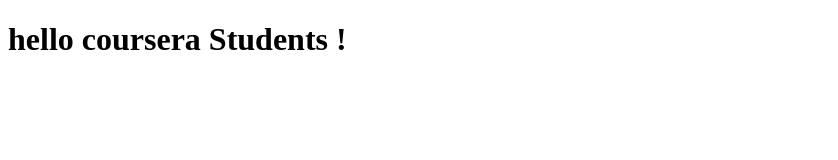
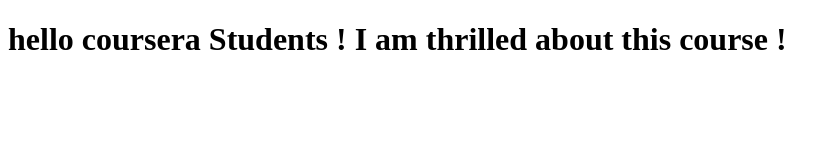
Before and after one commit to MPonchon/coursera-angjs, a plain HTML site: page index.html in a window 1280 px wide. Shown: the whole page, without its empty margins (0-838 px from the left). Drawn offline with Linux system fonts and the light colour scheme.

Commit message:
first change

```diff
--- a/index.html
+++ b/index.html
@@ -5,6 +5,6 @@
     <title>hello coursera</title>
   </head>
   <body>
-    <h1>hello coursera Students !</h1>
+    <h1>hello coursera Students ! I am thrilled about this course !</h1>
   </body>
 </html>
```
